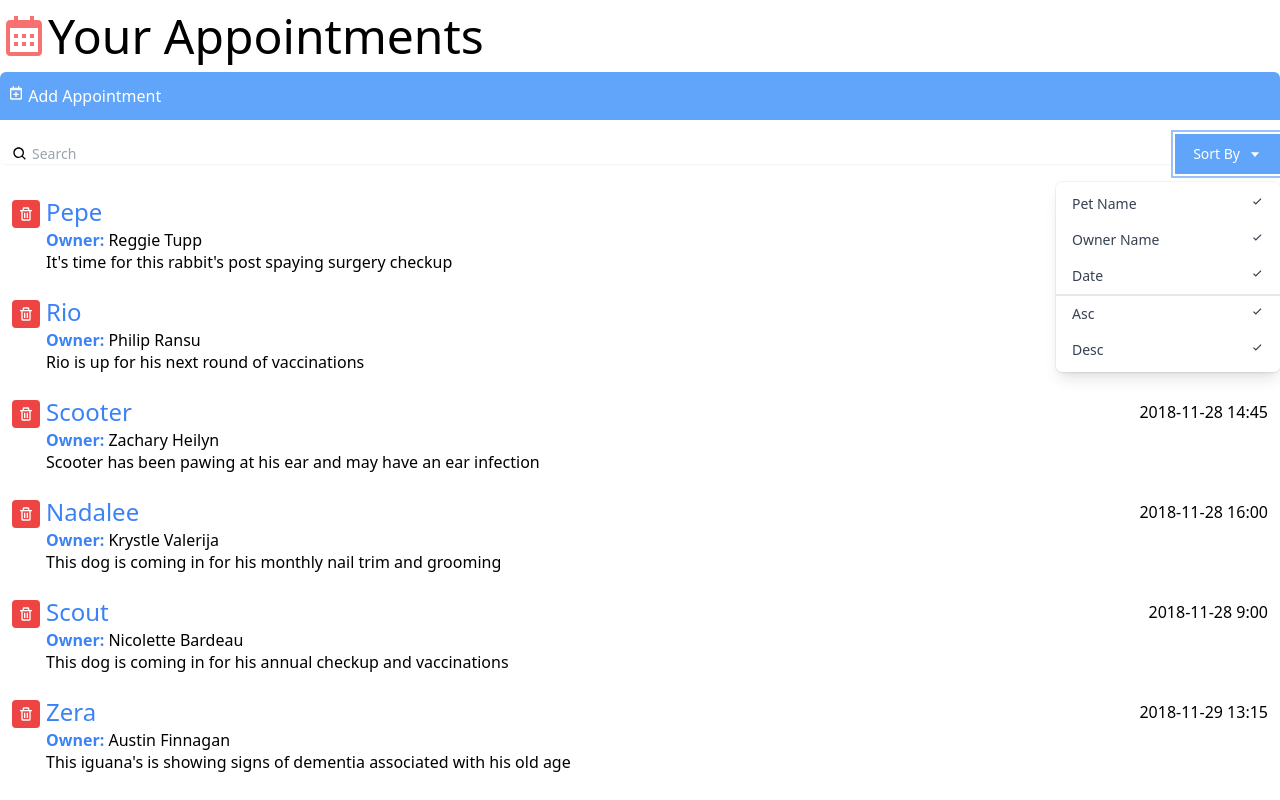
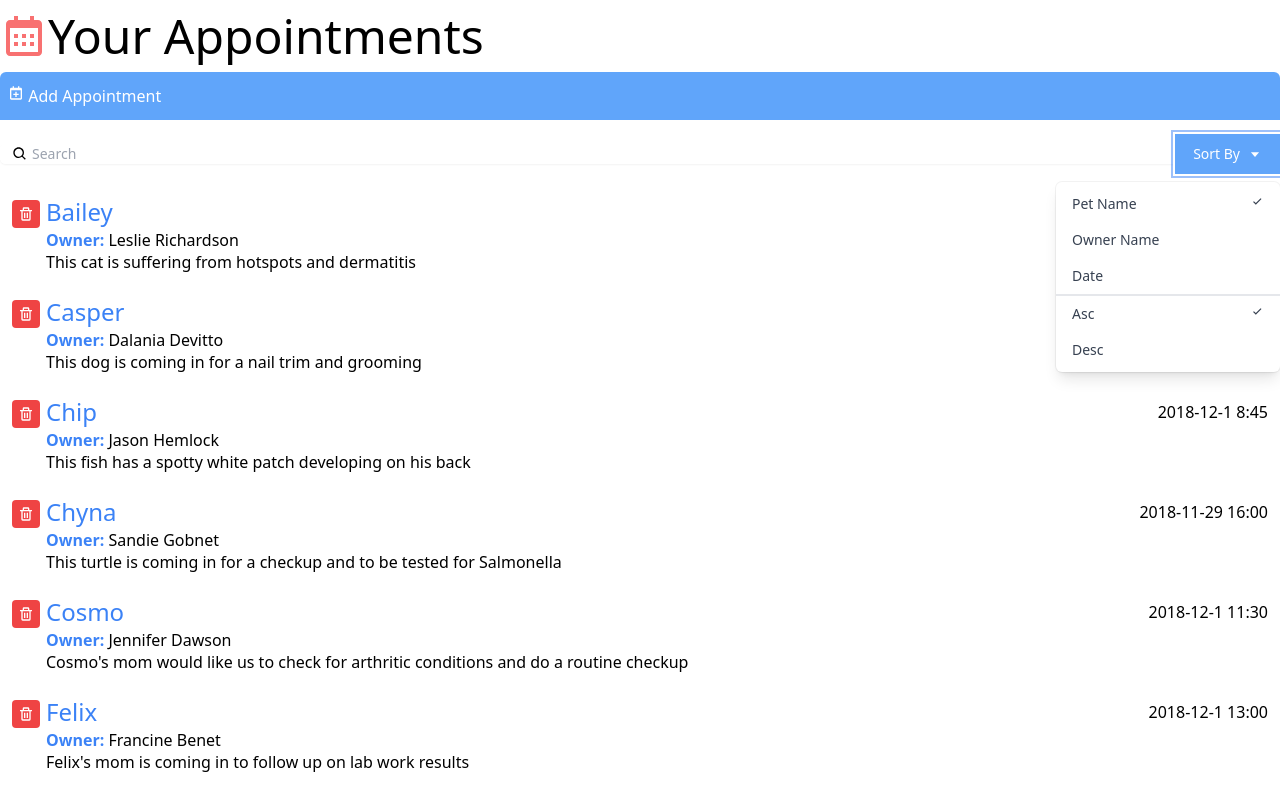
Before and after one commit to DiegoGPantoja/LogIn-React-Redux2, a React (Create React App) app in the folder trial/: page / in a window 1280 px wide. Both pictures are taken after a click on the button "Sort By". Shown: the top 800 px of the page. Built offline with nearby package versions, Linux system fonts and the light colour scheme.

Commit message:
Sorts and OrderBy for searching

```diff
--- a/trial/src/App.js
+++ b/trial/src/App.js
@@ -9,6 +9,8 @@ function App() {
 
   let [AppointmentList, setAppointmentList] = useState([]);
   let [Input, setInput] = useState("");
+  let [sortBy, setSortBy] = useState("petName");
+  let [orderBy, setOrderBy] = useState("asc");
 
   const fetchData = useCallback(() => {
     fetch('./data.json')
@@ -31,7 +33,12 @@ function App() {
         item.aptNotes.toLowerCase().includes(Input.toLowerCase())
       )
     }
-  )
+  ).sort((a, b) => {
+    let order = (orderBy === 'asc') ? 1 : -1;
+    return(
+      a[sortBy].toLowerCase() < b[sortBy].toLowerCase()  ? -1 * order : 1 * order
+    )
+  })
 
   return (
     <div className="App container mx-auto mt-3 font-thin">
@@ -42,7 +49,11 @@ function App() {
       <AddAppointment />
       <Search
         Input={Input}
-        onInputChange={myQuery => setInput(myQuery)}/>
+        onInputChange={newInput => setInput(newInput)}
+        orderBy = {orderBy}
+        onOrderByChange = {sort => setOrderBy(sort)}
+        sortBy = {sortBy}
+        onSortByChange = {sort => setSortBy(sort)}/>
 
       <ul className="divided-y divide-gray-200">
         {filteredAppointments.map((Appointment) => (
--- a/trial/src/Search.js
+++ b/trial/src/Search.js
@@ -1,7 +1,7 @@
 import { BiSearch, BiCaretDown, BiCheck } from "react-icons/bi";
 import { useState } from "react";
 
-const DropDown = ({DropVisibility}) => {
+const DropDown = ({DropVisibility, onSortByChange, onOrderByChange, sortBy, orderBy}) => {
   return (
     /*
     DropVisibility is validated if it's true, then it's going to show all the div code
@@ -25,39 +25,44 @@ const DropDown = ({DropVisibility}) => {
         <div
           className="px-4 py-2 text-sm text-gray-700 hover:bg-gray-100 hover:text-gray-900 flex justify-between cursor-pointer"
           role="menuitem"
+          onClick = {() => onSortByChange('petName')}
         >
-          Pet Name <BiCheck />
+          Pet Name { (sortBy === 'petName') && <BiCheck />}
         </div>
         <div
           className="px-4 py-2 text-sm text-gray-700 hover:bg-gray-100 hover:text-gray-900 flex justify-between cursor-pointer"
           role="menuitem"
+          onClick = {() => onSortByChange('ownerName')}
         >
-          Owner Name <BiCheck />
+          Owner Name { (sortBy === 'ownerName') && <BiCheck />}
         </div>
         <div
           className="px-4 py-2 text-sm text-gray-700 hover:bg-gray-100 hover:text-gray-900 flex justify-between cursor-pointer"
           role="menuitem"
+          onClick = {() => onSortByChange('Date')}
         >
-          Date <BiCheck />
+          Date { (sortBy === 'Date') && <BiCheck />}
         </div>
         <div
           className="px-4 py-2 text-sm text-gray-700 hover:bg-gray-100 hover:text-gray-900 flex justify-between cursor-pointer border-gray-1 border-t-2"
           role="menuitem"
+          onClick = {() => onOrderByChange('asc')}
         >
-          Asc <BiCheck />
+          Asc { (orderBy === 'asc') && <BiCheck />}
         </div>
         <div
           className="px-4 py-2 text-sm text-gray-700 hover:bg-gray-100 hover:text-gray-900 flex justify-between cursor-pointer"
           role="menuitem"
+          onClick = {() => onOrderByChange('desc')}
         >
-          Desc <BiCheck />
+          Desc { (orderBy === 'desc') && <BiCheck />}
         </div>
       </div>
     </div>
   );
 };
 
-const Search = ({Input, onInputChange}) => {
+const Search = ({Input, onInputChange, sortBy, onSortByChange, orderBy, onOrderByChange}) => {
   let[ DropVisibility, SetDropVisibility ] = useState(false)
   return (
     <div className="py-5">
@@ -94,7 +99,13 @@ const Search = ({Input, onInputChange}) => {
             >
               Sort By <BiCaretDown className="ml-2" />
             </button>
-            <DropDown DropVisibility={DropVisibility}
+            <DropDown
+              DropVisibility={DropVisibility}
+              sortBy = {sortBy}
+              onSortByChange = {sort => onSortByChange(sort)}
+              orderBy = {orderBy}
+              onOrderByChange = {sort => onOrderByChange(sort)}
+
             // we're calling the DropDown constant, sending the DropVisibility value
             />
           </div>
```
